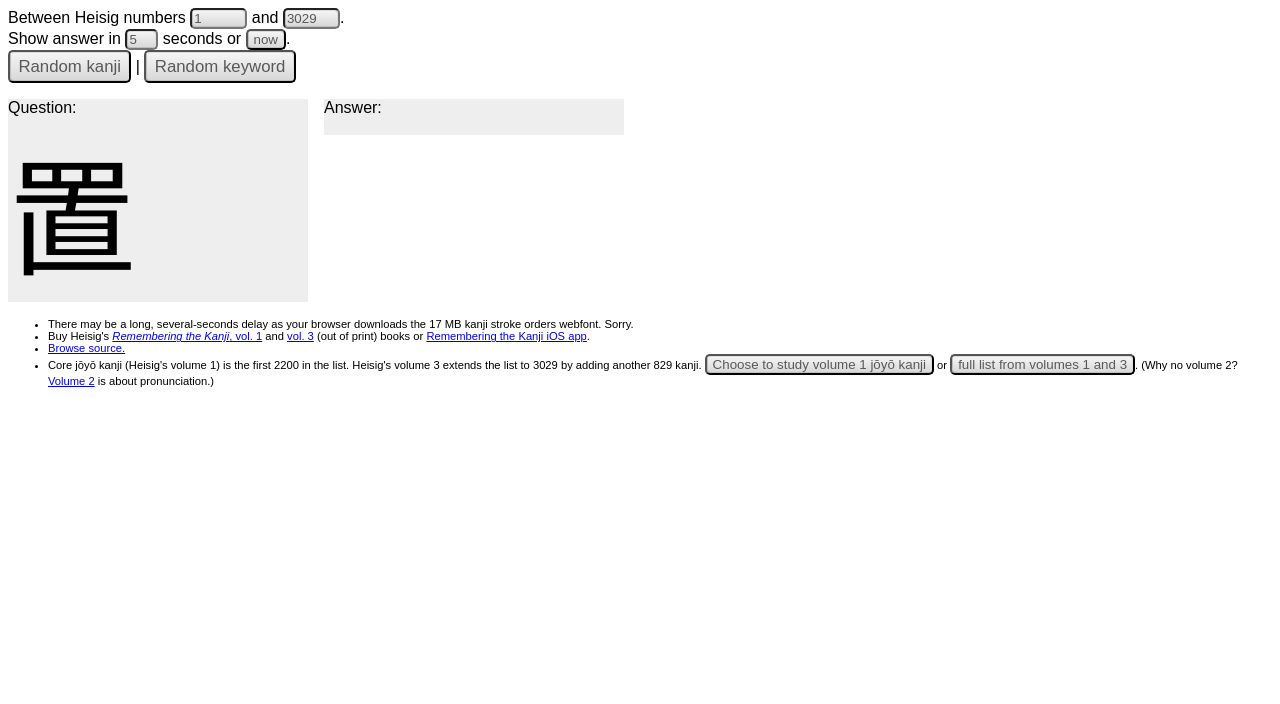
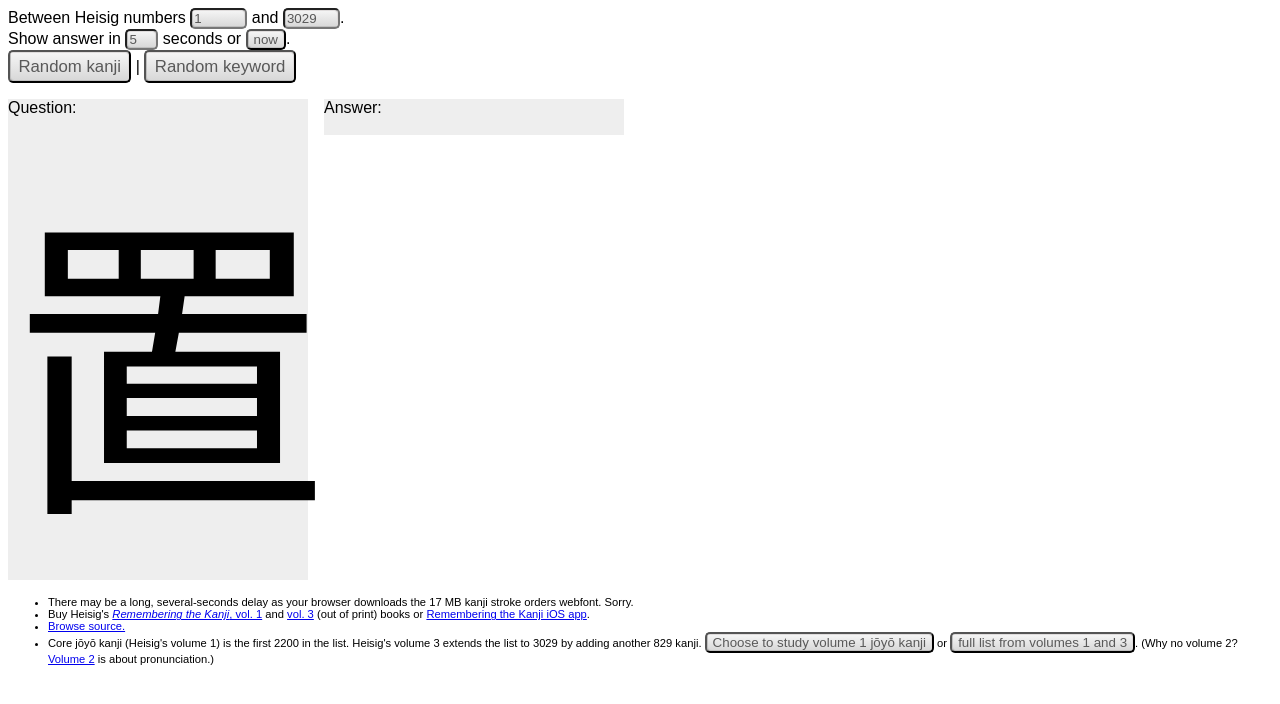
Before and after one commit to fasiha/randh, a plain HTML site: page index.html in a window 1280 px wide. Both pictures are taken after a click on the button "Random kanji". Drawn offline with nearby package versions, Linux system fonts and the light colour scheme; a web font is replaced by a local one.

Commit message:
Very BIG kanji

```diff
--- a/style.css
+++ b/style.css
@@ -39,13 +39,9 @@ html, body {
     margin-right: 1em;
 }
 
-#question {
-	font-size: 200%;
-}
-
 .kanjiStrokeOrder, #question.kanjiStrokeOrder {
     font-family: Kanji Stroke Order, "mplus-2p-regular", "ヒラギノ角ゴ Pro W3", "Hiragino Kaku Gothic Pro", Osaka, "Hiragino Mincho Pro","メイリオ", Meiryo, "ＭＳ Ｐゴシック", "MS PGothic", sans-serif;
-    font-size: 128;
+    font-size: 20em;
 }
 
 .small, .small-head {
```
